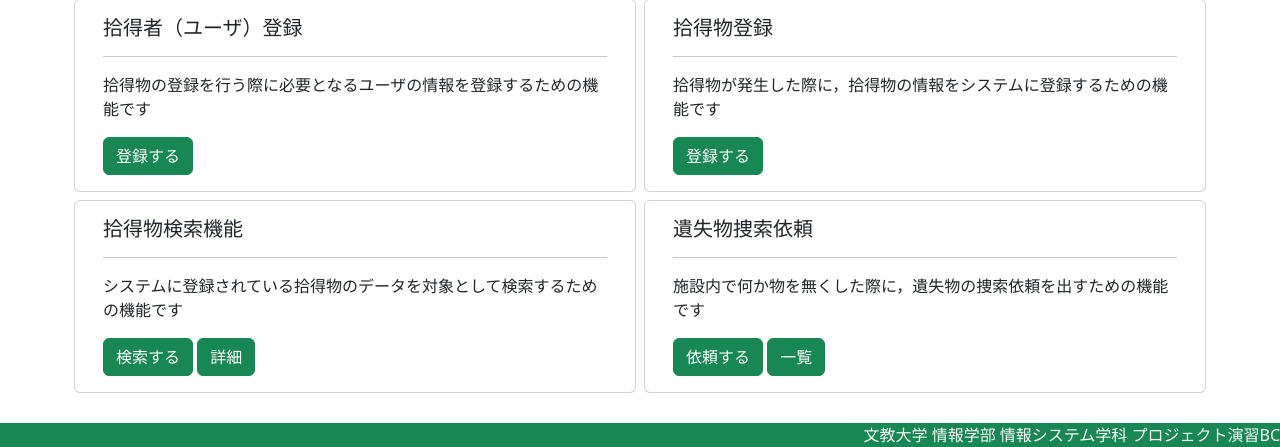
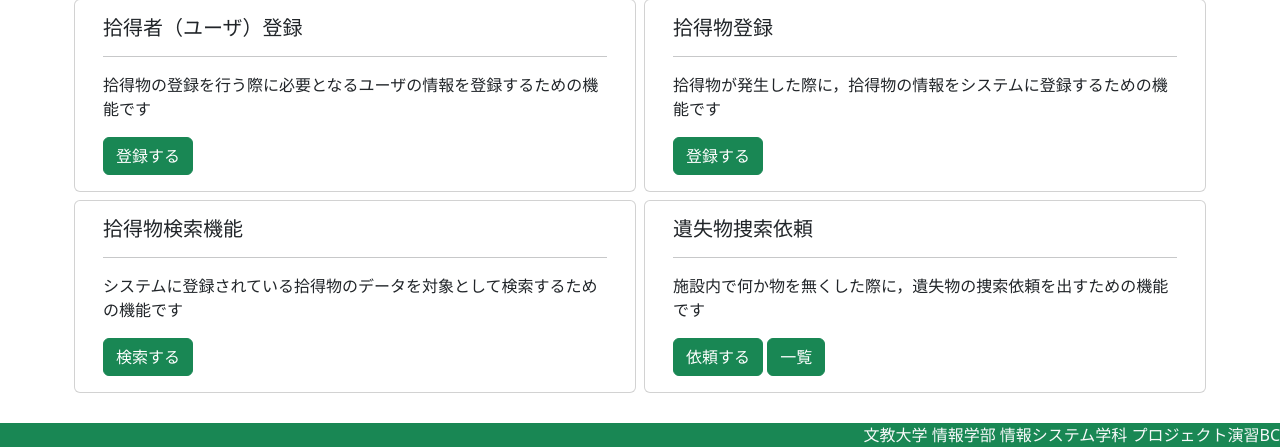
Before and after one commit to Takano1004/project-B, a Flask app: page / in a window 1280 px wide. Shown: the part 353-800 px from the top of the page. Run offline with Flask 3, Linux system fonts and the light colour scheme.

Commit message:
Update top.html

```diff
--- a/やりなおし/7回目プログラム/templates/top.html
+++ b/やりなおし/7回目プログラム/templates/top.html
@@ -36,7 +36,6 @@
                 <hr>
                 <p class="card-text">システムに登録されている拾得物のデータを対象として検索するための機能です</p>
                 <a href="{{url_for('item_search')}}" class="btn btn-success">検索する</a>
-                <a href="{{url_for('item_detail')}}" class="btn btn-success">詳細</a>
             </div>
         </div>
         <div class="col card m-1">
```
